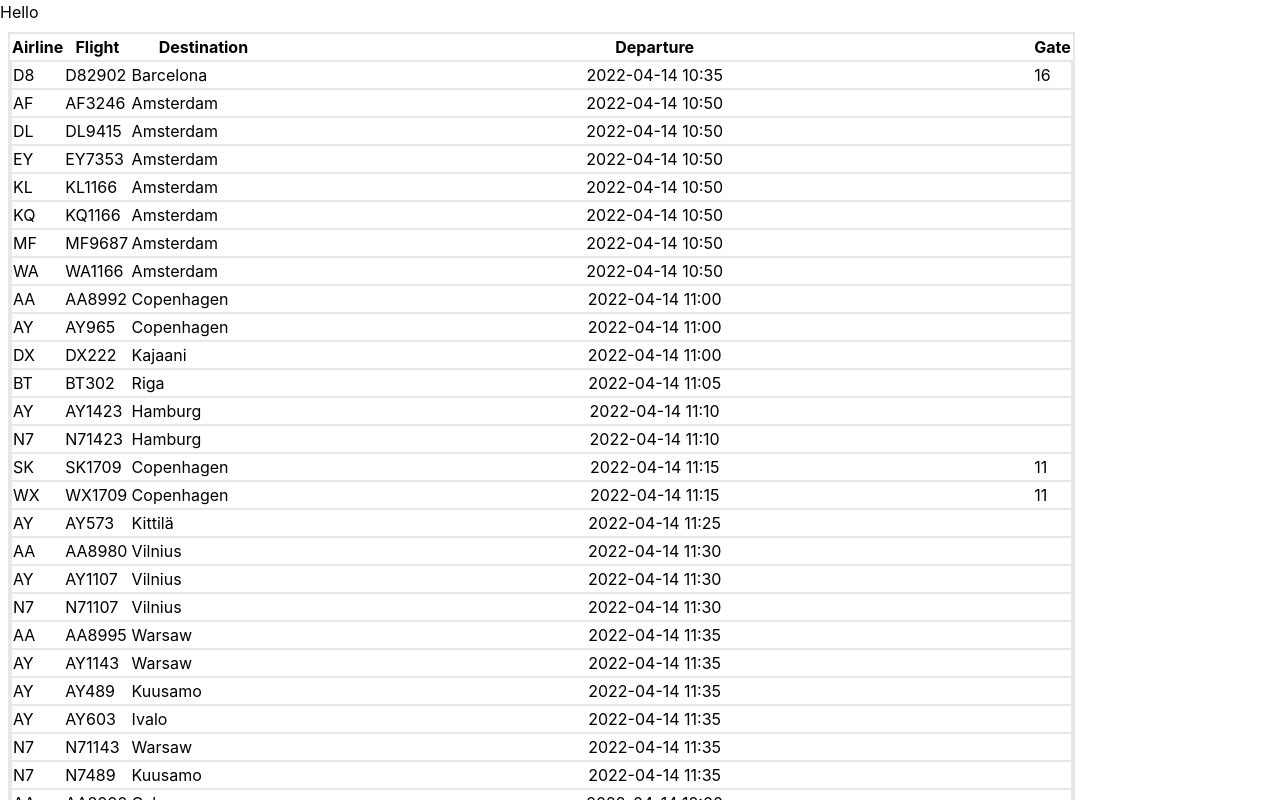
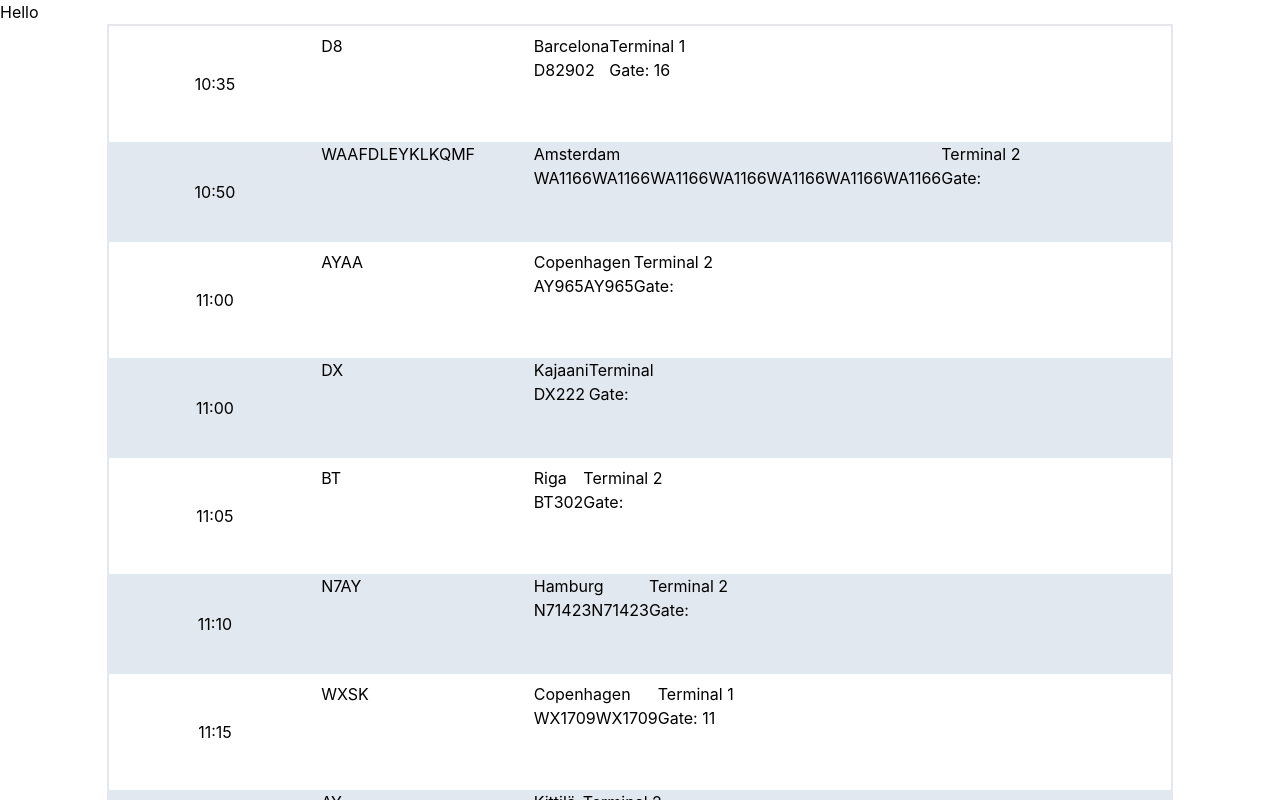
Before and after one commit to jvhytonen/signage-aws-lambda, a React (Create React App) app: page / in a window 1280 px wide. Both pictures are taken after a click on the element "Hello". Shown: the top 800 px of the page. Built offline with nearby package versions, Linux system fonts and the light colour scheme.

Commit message:
All Codeshare flights and airlines connected with each other. Timetable made into several smaller components.

```diff
--- a/src/App.tsx
+++ b/src/App.tsx
@@ -1,10 +1,17 @@
 import React, { useState } from 'react';
 import './App.css';
-import FlightDataTable from './Components/FlightDataTable'
+import FlightDataTable, { FlightDataItemsType } from './Components/FlightDataTable/FlightDataTable'
 import { IataToCity } from './Utils/IataToCity.js'
+import { formatDate } from './Utils/FormatDate';
 
 // Date for development purposes
 const NOWTEST = new Date('2022-04-14 10:43')
+
+interface codeShareType {
+  airline: string
+  flightNr: string,
+  codeShareNr: string
+}
 
 type fetchDataType = () => void
 
@@ -14,18 +21,28 @@ const [flightData, setFlightData] = useState<any>([])
 const fetchData: fetchDataType = async () => {
  const response = await fetch('http://localhost:3000/schedulesTEST.json')
  const data = await response.json()
- const flightDataItems = []
+ const flightDataItems:FlightDataItemsType[] = []
+ const codeShares: codeShareType[] = []
+//  First we loop trough object to find original (not codeshare) flights within the given time radius.
  for (let i = 0; i < data.response.length; i++) {
    if (data.response[i].dep_time_ts - 1649921700 > 21600) {
-     console.log(data.response[i].dep_time_ts - 1649921700)
-     console.log(data.response[i].airline_iata)
      break
    }
+   if (data.response[i].cs_flight_iata !== null) {
+     const csItem:codeShareType = {
+        airline: data.response[i].airline_iata,
+        flightNr: data.response[i].flight_iata,
+        codeShareNr: data.response[i].cs_flight_iata
+     }
+     codeShares.push(csItem)
+    continue
+    }
     const item = {
-     airline: data.response[i].airline_iata,
-     flightNr: data.response[i].flight_iata,
+     codeShareNr: data.response[i].cs_flight_number,
+     airline: [data.response[i].airline_iata],
+     flightNr: [data.response[i].flight_iata],
      destination: IataToCity(data.response[i].arr_iata),
-     dep_time: data.response[i].dep_time,
+     depTime: formatDate(data.response[i].dep_time),
      actualDep: data.response[i].dep_actual,
      estimatedDep: data.response[i].dep_estimated,
      terminal: data.response[i].dep_terminal,
@@ -33,8 +50,19 @@ const fetchData: fetchDataType = async () => {
     }
     flightDataItems.push(item)
   }
+  // Then we loop again to push all codeshare flights into the item where they belong
+    for (let i = 0; i < codeShares.length; i++) {
+      let csItem = codeShares[i].codeShareNr
+      let csAirline = codeShares[i].airline
+      console.log(csItem)
+      flightDataItems.forEach((item) => {
+        if (item.flightNr[0] === csItem) {
+          item.flightNr.push(csItem)
+          item.airline.push(csAirline)
+        }
+      })
+    }
  setFlightData(flightDataItems)
- IataToCity('ARN')
 }
 
   return (
--- a/src/Components/FlightDataTable.tsx
+++ /dev/null
@@ -1,46 +0,0 @@
-import React from "react"
-
-export interface FlightDataItems {
-    airline?: string
-     flightNr?: string
-     destination?:string
-     dep_time: string
-     actualDep?: string
-     estimatedDep?: string
-     terminal?: string
-     gate: string
-}
-
-export interface FlightDataType {
-    data: FlightDataItems[]
-}
-
-const FlightDataTable = (props: FlightDataType) => {
-     const rows = props.data.map((item: any, index:any) => {
-        return (
-            <tr key={index} className='border-2'>
-                <td >{item.airline}</td>
-                <td >{item.flightNr}</td>
-                <td>{item.destination}</td>
-                <td className='w-full text-center' >{item.dep_time}</td>
-                <td>{item.gate}</td>
-            </tr>
-        )
-    })
-
-    return (
-        <div className='h-full w-5/6 border-2 m-2'>
-            <table>
-                <tr>
-                    <th>Airline</th>
-                    <th>Flight</th>
-                    <th>Destination</th>
-                    <th>Departure</th>
-                    <th>Gate</th>
-                </tr>
-            {rows}
-            </table>
-        </div>
-    )
-}
-export default FlightDataTable
--- /dev/null
+++ b/src/Components/FlightDataTable/Airline.tsx
@@ -0,0 +1,10 @@
+interface AirlineType {
+    airline: string
+}
+
+const Airline = (props: AirlineType) => {
+    return (
+        <p>{props.airline}</p>
+    )
+}
+export default Airline
--- /dev/null
+++ b/src/Components/FlightDataTable/DepTime.tsx
@@ -0,0 +1,9 @@
+interface DepTimeType {
+    time: string
+}
+const DepTime = (props: DepTimeType) => {
+    return (
+            <p>{props.time}</p>
+    )
+}
+export default DepTime
--- /dev/null
+++ b/src/Components/FlightDataTable/Destination.tsx
@@ -0,0 +1,10 @@
+interface DestinationType {
+    destination: string
+}
+
+const Destination = (props: DestinationType) => {
+    return (
+        <p>{props.destination}</p>
+    )
+}
+export default Destination
--- /dev/null
+++ b/src/Components/FlightDataTable/FlightDataTable.tsx
@@ -0,0 +1,60 @@
+import React from "react"
+import Airline from "./Airline"
+import FlightNumber from "./FlightNumber"
+import DepTime from "./DepTime"
+import Destination from "./Destination"
+import TerminalGate from "./TerminalGate"
+
+
+export interface FlightDataItemsType {
+    codeShareNr?: string
+    airline: string[]
+     flightNr: string[]
+     destination?:string
+     depTime: string
+     actualDep?: string
+     estimatedDep?: string
+     terminal?: string
+     gate: string
+}
+
+export interface FlightDataType {
+    data: FlightDataItemsType[]
+}
+
+
+const FlightDataTable = (props: FlightDataType) => {
+        let elem = document.getElementById('TableItem')
+        let parent = elem?.parentElement?.offsetHeight
+        let correctHeight = parent !== undefined ? `${parent/8}px` : '100px'
+
+
+
+     const rows = props.data.map((item: any, index:any) => {
+        return (
+            <div key={index} style={{height: correctHeight}} id='TableItem' className='FlightDataTable w-full flex my-2'>
+                <div className='w-1/5 h-full flex items-center justify-center'>
+                 <DepTime time={item.depTime}/>
+                </div>
+                <div className='w-1/5 h-full'>
+                <Airline airline={item.airline}/>
+                </div>
+                <div className='grow h-full'>
+                <Destination destination={item.destination}/>
+                <FlightNumber flightNumber={item.flightNr}/>
+                </div>
+                <div className='w-1/5 h-full'>
+                <TerminalGate gate={item.gate} terminal={item.terminal}/>
+                </div>
+            </div>
+        )
+    })
+
+    return (
+        <div className='h-screen w-5/6 m-auto border-2'>
+            {rows}
+
+        </div>
+    )
+}
+export default FlightDataTable
--- /dev/null
+++ b/src/Components/FlightDataTable/FlightNumber.tsx
@@ -0,0 +1,10 @@
+interface FlightNumberType {
+    flightNumber: string
+}
+
+const FlightNumber = (props: FlightNumberType) => {
+    return (
+        <p>{props.flightNumber}</p>
+    )
+}
+export default FlightNumber
--- /dev/null
+++ b/src/Components/FlightDataTable/TerminalGate.tsx
@@ -0,0 +1,13 @@
+interface TerminalGateType {
+    gate: string
+    terminal: string
+}
+const TerminalGate = (props: TerminalGateType) => {
+    return (
+        <div className='w-full h-full flex flex-col'>
+            <p>Terminal {props.terminal}</p>
+            <p>Gate: {props.gate}</p>
+        </div>
+    )
+}
+export default TerminalGate
--- /dev/null
+++ b/src/Components/FlightDataTable/TopBar.tsx
@@ -0,0 +1,6 @@
+const TopBar = () => {
+    return (
+        <p>Departures</p>
+    )
+}
+export default TopBar
--- /dev/null
+++ b/src/Utils/FormatDate.tsx
@@ -0,0 +1,4 @@
+
+export const formatDate = (date: string) => {
+    return date.slice(-5)
+}
--- a/src/index.css
+++ b/src/index.css
@@ -1,6 +1,7 @@
 @tailwind base;
 @tailwind components;
 @tailwind utilities;
+
 
 body {
   margin: 0;
@@ -15,3 +16,7 @@ code {
   font-family: source-code-pro, Menlo, Monaco, Consolas, 'Courier New',
     monospace;
 }
+
+.FlightDataTable:nth-child(even) {
+  background-color: rgb(226 232 240);
+}
```
